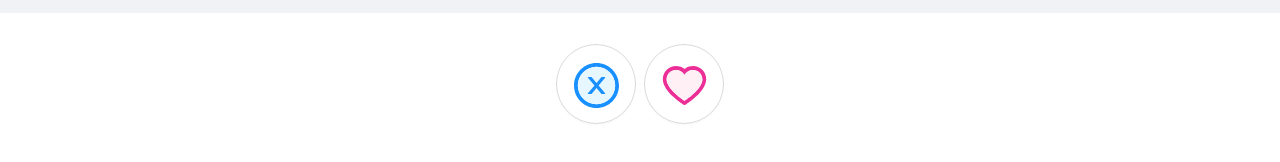
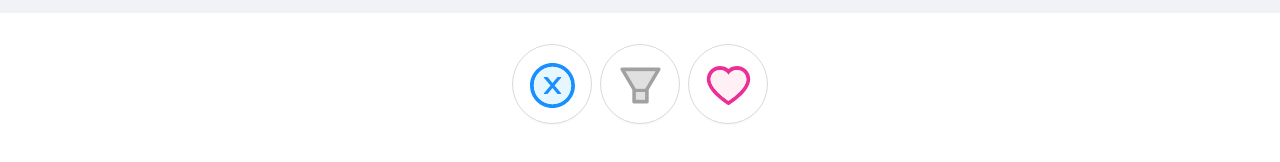
Before and after one commit to KendrickAng/shopee-ultra-hackathon-2021, a React (Create React App) app: page /swipe in a window 1280 px wide. Shown: the part 616-778 px from the top of the page. Built offline with nearby package versions, Linux system fonts and the light colour scheme.

Commit message:
add filter modal

```diff
--- a/src/components/Swipe/Swipe.js
+++ b/src/components/Swipe/Swipe.js
@@ -1,8 +1,8 @@
 import React, {useCallback, useEffect, useMemo, useState} from 'react';
 import TinderCard from './common/ReactTinderCard';
 import { Container } from './common/Container';
-import {Card, Button, Typography, Space, List} from 'antd';
-import { HeartTwoTone, CloseCircleTwoTone } from '@ant-design/icons';
+import {Card, Button, Typography, Space, List, Modal} from 'antd';
+import { HeartTwoTone, CloseCircleTwoTone, FilterTwoTone } from '@ant-design/icons';
 import './Swipe.css';
 import {DIR} from "../../helpers/Swipe";
 import {SET_TITLE} from "../../helpers/constants";
@@ -53,6 +53,7 @@ const styles = {
 }
 
 const Swipe = () => {
+    const [isFiltersOpen, setFiltersOpen] = useState(false);
     const [recipes, setRecipes] = useState(recipesDb);
     const [lastChoice, setLastChoice] = useState("");
 
@@ -132,6 +133,11 @@ const Swipe = () => {
                         shape="circle"
                         size="large"
                         onClick={() => swipe(DIR.LEFT)}/>
+                <Button icon={<FilterTwoTone style={styles.btnIcon} twoToneColor="#a1a1a1"/>}
+                        style={styles.btn}
+                        shape="circle"
+                        size="large"
+                        onClick={() => setFiltersOpen(!isFiltersOpen)}/>
                 <Button icon={<HeartTwoTone style={styles.btnIcon} twoToneColor="#eb2f96"/>}
                         style={styles.btn}
                         shape="circle"
@@ -141,6 +147,18 @@ const Swipe = () => {
             <Paragraph>
                 {lastChoice}
             </Paragraph>
+
+            {/*Modal*/}
+            <Modal
+                visible={isFiltersOpen}
+                title="Title"
+            >
+                <p>Some contents...</p>
+                <p>Some contents...</p>
+                <p>Some contents...</p>
+                <p>Some contents...</p>
+                <p>Some contents...</p>
+            </Modal>
         </Container>
     )
 }
```
Lines whose indentation alone changed are shown as unchanged.
